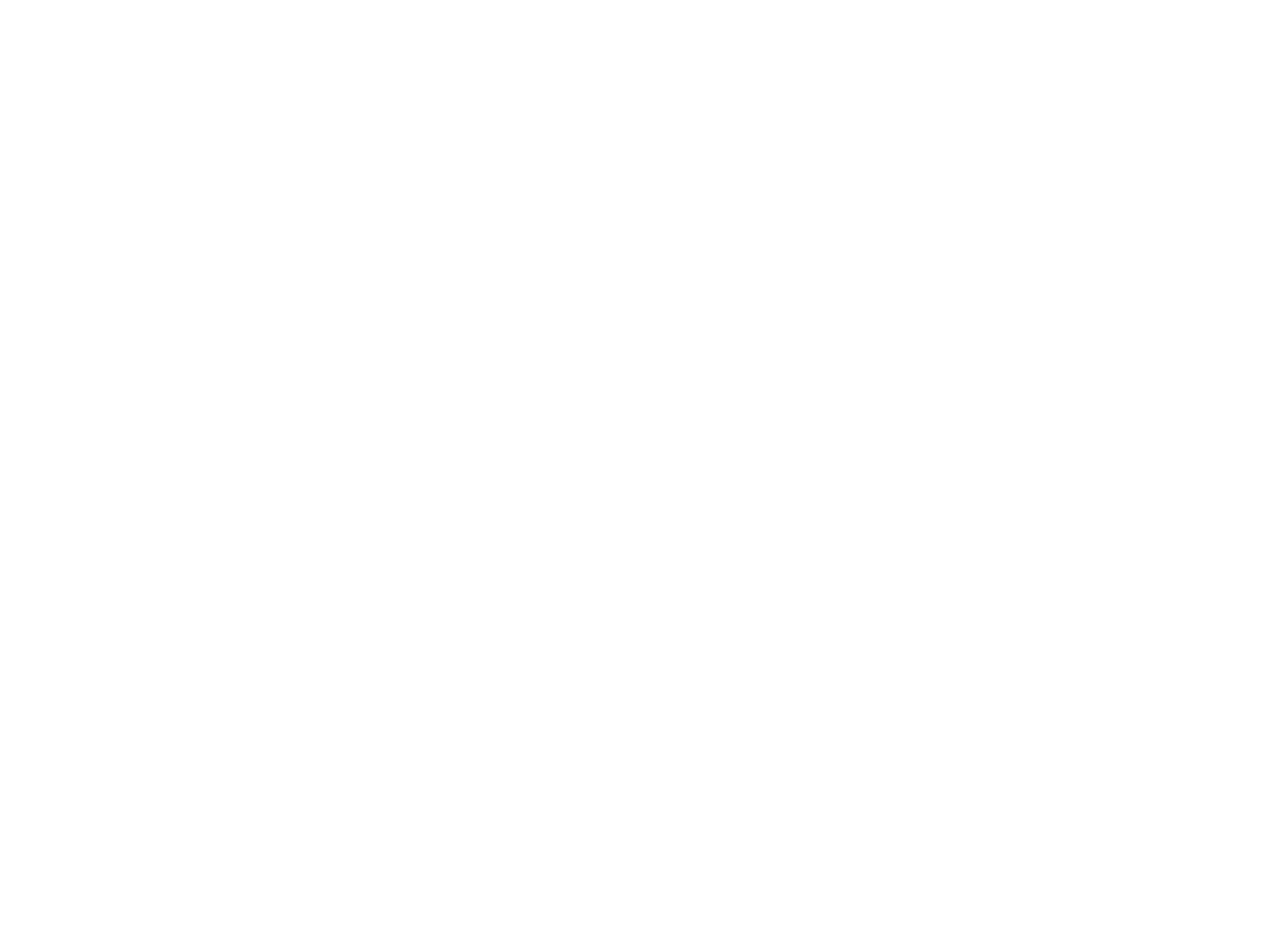
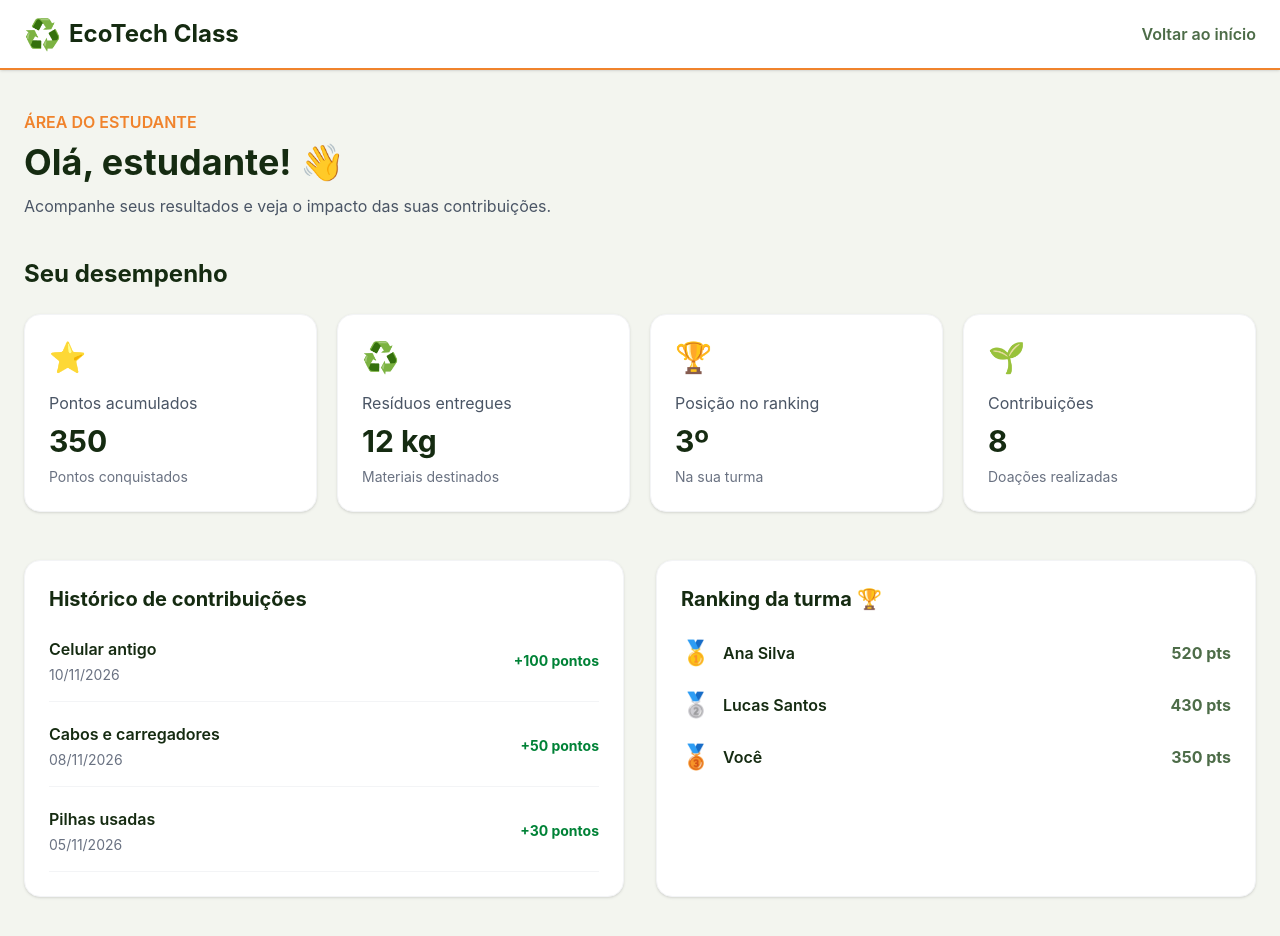
Before and after one commit to GS-EcoTech-Class/EcoTech-Class, a React (Vite) app: page /dashboard in a window 1280 px wide. Before the commit the page ends 800 px from the top, so only its background shows below. Built offline with nearby package versions, Linux system fonts and the light colour scheme.

Commit message:
feat: desenvolvendo dashboard

```diff
--- a/src/pages/Dashboard.jsx
+++ b/src/pages/Dashboard.jsx
@@ -1,9 +1,136 @@
 import React from 'react'
+import { Link } from 'react-router-dom'
 
 const Dashboard = () => {
+  const estatisticas = [
+    {
+      icone: '⭐',
+      titulo: 'Pontos acumulados',
+      valor: '350',
+      descricao: 'Pontos conquistados'
+    },
+    {
+      icone: '♻️',
+      titulo: 'Resíduos entregues',
+      valor: '12 kg',
+      descricao: 'Materiais destinados'
+    },
+    {
+      icone: '🏆',
+      titulo: 'Posição no ranking',
+      valor: '3º',
+      descricao: 'Na sua turma'
+    },
+    {
+      icone: '🌱',
+      titulo: 'Contribuições',
+      valor: '8',
+      descricao: 'Doações realizadas'
+    }
+  ]
+
+  const historico = [
+    {
+      material: 'Celular antigo',
+      data: '10/11/2026',
+      pontos: '+100 pontos'
+    },
+    {
+      material: 'Cabos e carregadores',
+      data: '08/11/2026',
+      pontos: '+50 pontos'
+    },
+    {
+      material: 'Pilhas usadas',
+      data: '05/11/2026',
+      pontos: '+30 pontos'
+    }
+  ]
+
   return (
-    <div>
+    <div className="min-h-screen bg-[#f3f5ef] dark:bg-[#101d0e] transition-colors duration-300">
 
+      {/* cabeçalho */}
+      <header className="bg-white dark:bg-[#152b11] border-b-2 border-[#f0832c] shadow-sm">
+        <div className="max-w-7xl mx-auto px-6 py-4 flex items-center justify-between">
+          <Link to="/" className="flex items-center gap-2">
+            <span className="text-3xl">♻️</span>
+            <h1 className="text-2xl font-bold text-[#152b11] dark:text-white">EcoTech Class</h1>
+          </Link>
+
+          <Link to="/" className="text-[#4d6c48] dark:text-white font-semibold hover:text-[#f0832c] transition">Voltar ao início</Link>
+        </div>
+      </header>
+
+      <main className="max-w-7xl mx-auto px-6 py-10">
+
+        {/* boas-vindas */}
+        <section className="mb-10">
+          <p className="text-[#f0832c] font-semibold mb-2">ÁREA DO ESTUDANTE</p>
+          <h2 className="text-3xl md:text-4xl font-bold text-[#152b11] dark:text-white mb-3">Olá, estudante! 👋</h2>
+          <p className="text-gray-600 dark:text-gray-300">Acompanhe seus resultados e veja o impacto das suas contribuições.</p>
+        </section>
+
+        {/* estatísticas */}
+        <section className="mb-12">
+          <h3 className="text-2xl font-bold text-[#152b11] dark:text-white mb-6">Seu desempenho</h3>
+
+          <div className="grid grid-cols-1 sm:grid-cols-2 lg:grid-cols-4 gap-5">
+            {estatisticas.map((item) => (
+              <div key={item.titulo} className="bg-white dark:bg-[#1d3519] rounded-2xl p-6 shadow-sm border border-gray-100 dark:border-[#34502e]">
+                <span className="text-3xl">{item.icone}</span>
+                <p className="text-gray-600 dark:text-gray-300 mt-4 mb-2">{item.titulo}</p>
+                <h4 className="text-3xl font-bold text-[#152b11] dark:text-white">{item.valor}</h4>
+                <p className="text-sm text-gray-500 dark:text-gray-400 mt-2">{item.descricao}</p>
+              </div>
+            ))}
+          </div>
+        </section>
+
+        {/* conteúdo inferior */}
+        <section className="grid grid-cols-1 lg:grid-cols-2 gap-8">
+
+          {/* histórico */}
+          <div className="bg-white dark:bg-[#1d3519] rounded-2xl p-6 shadow-sm border border-gray-100 dark:border-[#34502e]">
+            <h3 className="text-xl font-bold text-[#152b11] dark:text-white mb-6">Histórico de contribuições</h3>
+
+            <div className="space-y-5">
+              {historico.map((item) => (
+                <div key={item.material} className="flex items-center justify-between gap-3 border-b border-gray-100 dark:border-[#34502e] pb-4">
+                  <div>
+                    <p className="font-semibold text-[#152b11] dark:text-white">{item.material}</p>
+                    <p className="text-sm text-gray-500 dark:text-gray-400 mt-1">{item.data}</p>
+                  </div>
+                  <span className="text-sm font-bold text-green-700 dark:text-green-400 whitespace-nowrap">{item.pontos}</span>
+                </div>
+              ))}
+            </div>
+          </div>
+
+          {/* ranking */}
+          <div className="bg-white dark:bg-[#1d3519] rounded-2xl p-6 shadow-sm border border-gray-100 dark:border-[#34502e]">
+            <h3 className="text-xl font-bold text-[#152b11] dark:text-white mb-6">Ranking da turma 🏆</h3>
+
+            <div className="space-y-5">
+              {[
+                { nome: 'Ana Silva', pontos: 520, posicao: '🥇' },
+                { nome: 'Lucas Santos', pontos: 430, posicao: '🥈' },
+                { nome: 'Você', pontos: 350, posicao: '🥉' }
+              ].map((aluno) => (
+                <div key={aluno.nome} className="flex items-center justify-between gap-3">
+                  <div className="flex items-center gap-3">
+                    <span className="text-2xl">{aluno.posicao}</span>
+                    <span className="font-semibold text-[#152b11] dark:text-white">{aluno.nome}</span>
+                  </div>
+
+                  <span className="font-bold text-[#4d6c48] dark:text-green-400">{aluno.pontos} pts</span>
+                </div>
+              ))}
+            </div>
+          </div>
+        </section>
+
+      </main>
     </div>
   )
 }
```
